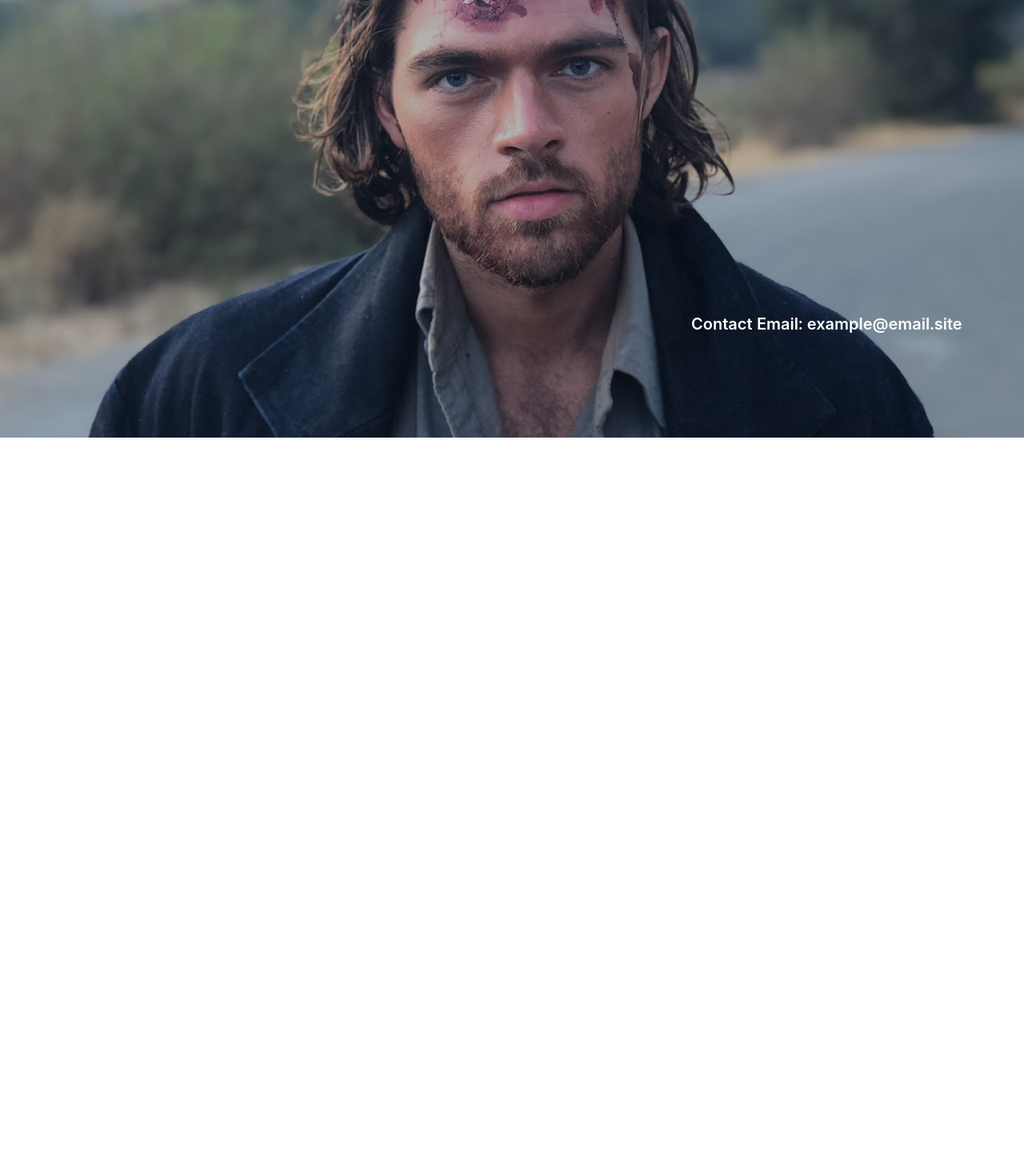
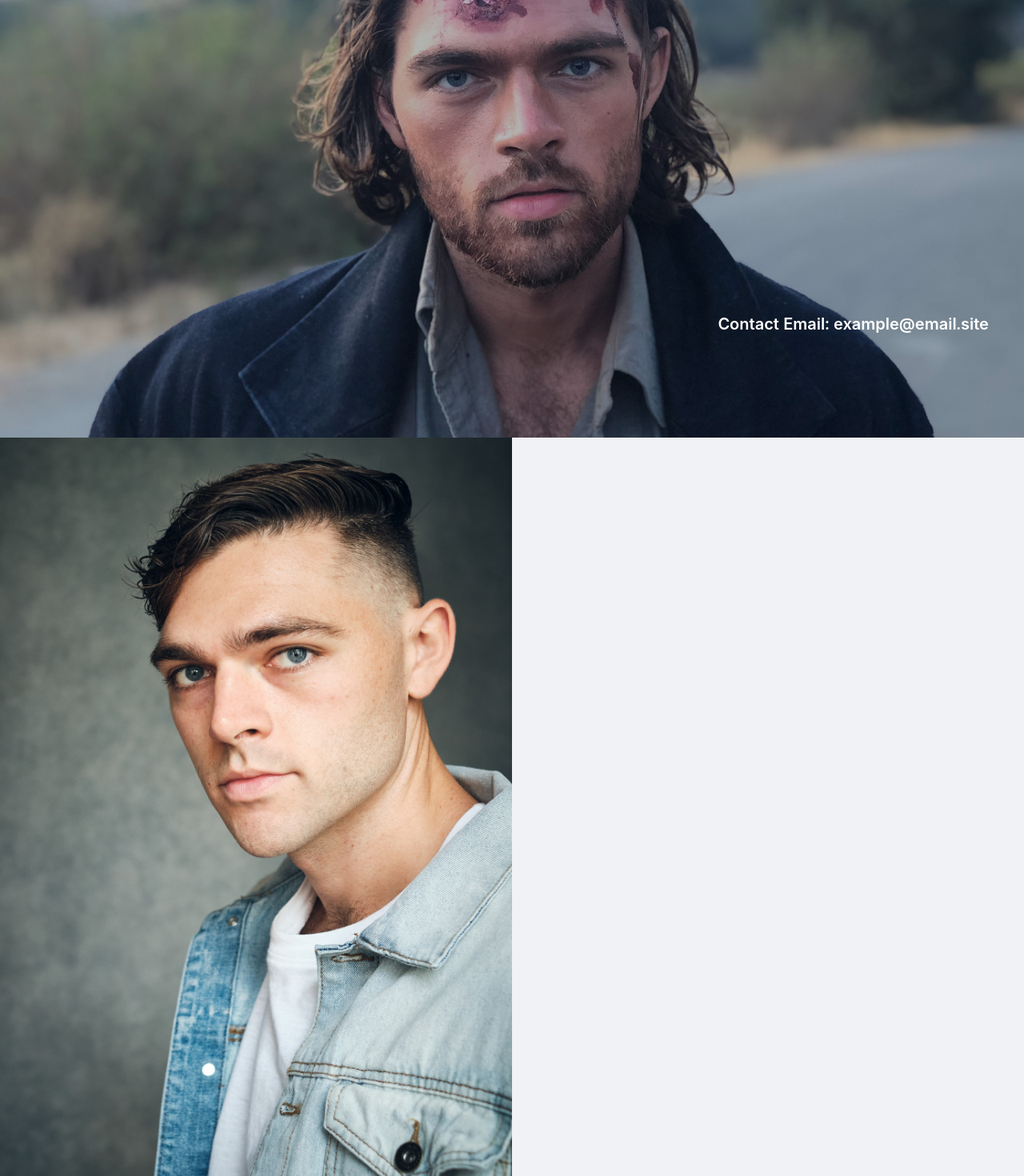
Before and after one commit to sbronicki/generic-portfolio-components, a React (Create React App) app: page / in a window 1280 px wide. Shown: the part 253-1723 px from the top of the page at 80% size. Before the commit the page ends 800 px from the top, so only its background shows below. Built offline with nearby package versions, Linux system fonts and the light colour scheme.

Commit message:
nax fix + section almost good

```diff
--- a/src/App.tsx
+++ b/src/App.tsx
@@ -129,7 +129,7 @@ interface NavItem {
   icon?: React.ReactNode;
 }
 interface Section {
-  img: { img: string; left: boolean };
+  img?: { img: string; left: boolean };
   title: string;
   icon?: React.ReactNode;
   content: string | React.ReactNode;
--- a/src/Components/Section/index.tsx
+++ b/src/Components/Section/index.tsx
@@ -1,14 +1,28 @@
 import React from "react";
 
+import { Col, Row, Image } from "antd";
+
 interface SectionProps {
-  img: { img: string; left: boolean };
+  img?: { img: string; left: boolean };
   title: string;
   icon?: React.ReactNode;
   content: string | React.ReactNode;
 }
 
 const Section = ({ img, title, content, icon }: SectionProps) => {
-  return <></>;
+  return (
+    <Row
+      className={`section-row`}
+      style={{ flexDirection: img?.left ? "row" : "row-reverse" }}
+    >
+      {img && (
+        <Col span={12}>
+          <Image src={img?.img} preview={false} />
+        </Col>
+      )}
+      <Col span={img ? 12 : 24}></Col>
+    </Row>
+  );
 };
 
 export default Section;
--- a/src/index.css
+++ b/src/index.css
@@ -19,6 +19,8 @@ code {
   height: 100vh;
   width: 100vw;
   position: relative;
+  padding: 0;
+  z-index: 100;
 }
 .nav-hero-container::before {
   content: "";
@@ -58,3 +60,5 @@ code {
   text-align: center;
   align-self: center;
 }
+.section-row {
+}
```
